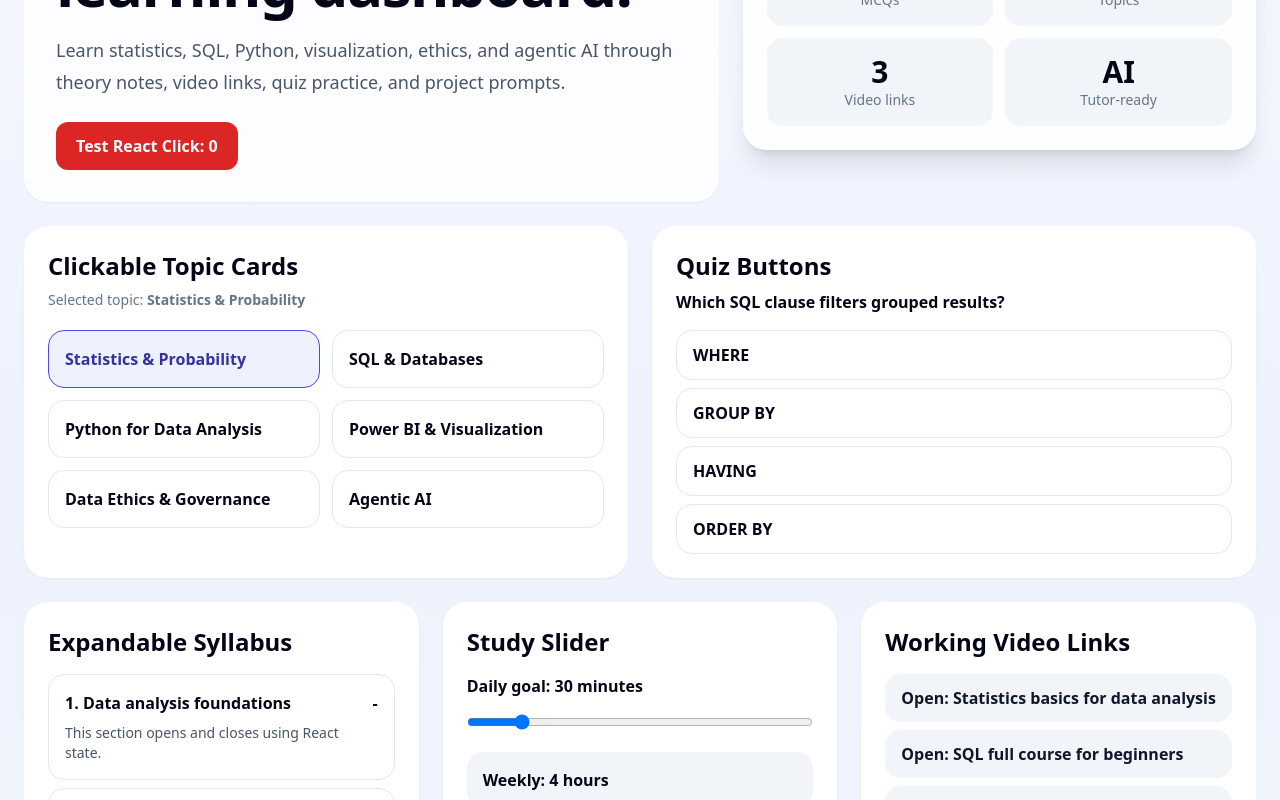
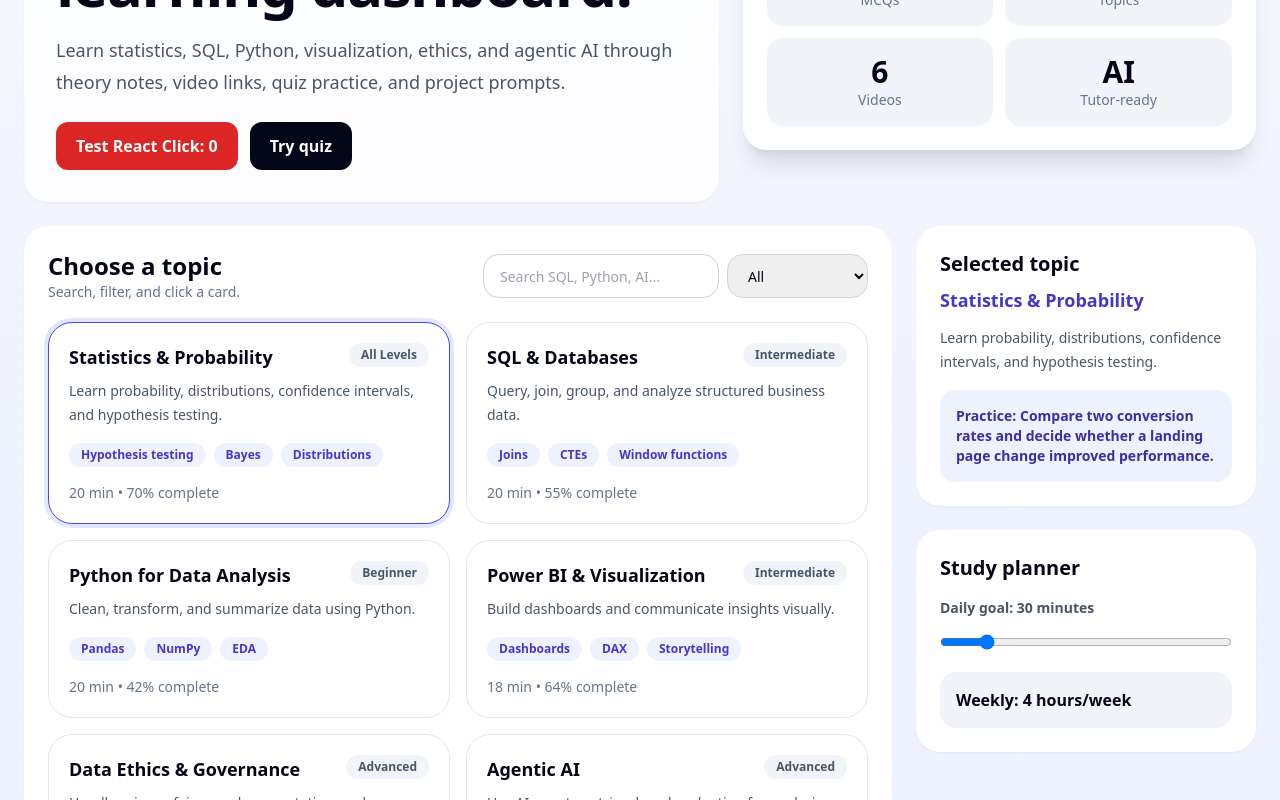
Before and after one commit to abhirathod2001/DataAnalysispro, a Next.js app: page / in a window 1280 px wide. Shown: the part 400-1200 px from the top of the page. Built offline with nearby package versions, Linux system fonts and the light colour scheme.

Commit message:
Make all dashboard features clickable and working

```diff
--- a/components/DataAnalysisPro.jsx
+++ b/components/DataAnalysisPro.jsx
@@ -1,21 +1,66 @@
 'use client';
 
-import { useState } from 'react';
+import { useMemo, useState } from 'react';
 
-const topics = ['Statistics & Probability', 'SQL & Databases', 'Python for Data Analysis', 'Power BI & Visualization', 'Data Ethics & Governance', 'Agentic AI'];
-const syllabus = ['Data analysis foundations', 'Statistics and probability', 'SQL querying and databases', 'Python, Pandas, and NumPy', 'Visualization and dashboarding', 'Business case studies', 'Ethics, governance, and AI workflows'];
+const topics = [
+  { title: 'Statistics & Probability', level: 'All Levels', progress: 70, minutes: 20, description: 'Learn probability, distributions, confidence intervals, and hypothesis testing.', skills: ['Hypothesis testing', 'Bayes', 'Distributions'], practice: 'Compare two conversion rates and decide whether a landing page change improved performance.' },
+  { title: 'SQL & Databases', level: 'Intermediate', progress: 55, minutes: 20, description: 'Query, join, group, and analyze structured business data.', skills: ['Joins', 'CTEs', 'Window functions'], practice: 'Write SQL for monthly revenue, repeat customers, and regional sales.' },
+  { title: 'Python for Data Analysis', level: 'Beginner', progress: 42, minutes: 20, description: 'Clean, transform, and summarize data using Python.', skills: ['Pandas', 'NumPy', 'EDA'], practice: 'Clean a messy CSV and summarize missing values and duplicates.' },
+  { title: 'Power BI & Visualization', level: 'Intermediate', progress: 64, minutes: 18, description: 'Build dashboards and communicate insights visually.', skills: ['Dashboards', 'DAX', 'Storytelling'], practice: 'Create a sales dashboard with revenue, profit, and growth metrics.' },
+  { title: 'Data Ethics & Governance', level: 'Advanced', progress: 28, minutes: 15, description: 'Handle privacy, fairness, documentation, and governance.', skills: ['Privacy', 'Bias', 'Governance'], practice: 'Review a customer dataset for privacy and bias risks.' },
+  { title: 'Agentic AI', level: 'Advanced', progress: 35, minutes: 18, description: 'Use AI agents, retrieval, and evaluation for analysis workflows.', skills: ['RAG', 'Agents', 'Evaluation'], practice: 'Design an AI assistant that answers document questions with citations.' },
+];
+
+const syllabus = [
+  { title: 'Data analysis foundations', detail: 'Data types, metrics, data quality, cleaning strategy, and business questions.' },
+  { title: 'Statistics and probability', detail: 'Descriptive stats, uncertainty, hypothesis testing, confidence intervals, and Bayes.' },
+  { title: 'SQL querying and databases', detail: 'SELECT, WHERE, JOIN, GROUP BY, HAVING, CTEs, subqueries, and windows.' },
+  { title: 'Python, Pandas, and NumPy', detail: 'Clean CSV files, analyze DataFrames, handle missing data, and automate work.' },
+  { title: 'Visualization and dashboarding', detail: 'Choose charts, build dashboards, create KPI summaries, and tell stories.' },
+  { title: 'Business case studies', detail: 'Apply analysis to sales, marketing, finance, operations, and product data.' },
+  { title: 'Ethics, governance, and AI workflows', detail: 'Privacy, bias, responsible AI, access control, and AI-assisted analysis.' },
+];
+
 const videos = [
   { title: 'Statistics basics for data analysis', url: 'https://www.youtube.com/results?search_query=statistics+basics+for+data+analysis' },
   { title: 'SQL full course for beginners', url: 'https://www.youtube.com/results?search_query=sql+full+course+for+beginners+data+analysis' },
   { title: 'Python for data analysis beginner course', url: 'https://www.youtube.com/results?search_query=python+for+data+analysis+beginner+course' },
+  { title: 'Power BI full course for beginners', url: 'https://www.youtube.com/results?search_query=power+bi+full+course+for+beginners' },
+  { title: 'Data ethics explained', url: 'https://www.youtube.com/results?search_query=data+ethics+explained+for+beginners' },
+  { title: 'AI agents tutorial for beginners', url: 'https://www.youtube.com/results?search_query=ai+agents+tutorial+for+beginners' },
 ];
 
+const quiz = {
+  question: 'Which SQL clause filters aggregated/grouped results?',
+  options: ['WHERE', 'GROUP BY', 'HAVING', 'ORDER BY'],
+  answer: 'HAVING',
+};
+
 export default function DataAnalysisPro() {
+  const [query, setQuery] = useState('');
+  const [level, setLevel] = useState('All');
   const [selectedTopic, setSelectedTopic] = useState(topics[0]);
   const [answer, setAnswer] = useState('');
   const [openSyllabus, setOpenSyllabus] = useState(0);
   const [goal, setGoal] = useState(30);
-  const [clickCount, setClickCount] = useState(0);
+  const [testClicks, setTestClicks] = useState(0);
+
+  const filteredTopics = useMemo(() => {
+    const q = query.trim().toLowerCase();
+    return topics.filter((topic) => {
+      const searchable = `${topic.title} ${topic.level} ${topic.description} ${topic.skills.join(' ')}`.toLowerCase();
+      const matchesQuery = !q || searchable.includes(q);
+      const matchesLevel = level === 'All' || topic.level === level || topic.level === 'All Levels';
+      return matchesQuery && matchesLevel;
+    });
+  }, [query, level]);
+
+  const avgProgress = Math.round(topics.reduce((sum, topic) => sum + topic.progress, 0) / topics.length);
+
+  function selectTopic(topic) {
+    setSelectedTopic(topic);
+    setAnswer('');
+  }
 
   return (
     <main className="min-h-screen bg-gradient-to-b from-slate-50 via-indigo-50 to-slate-100 p-6 text-slate-950">
@@ -25,7 +70,10 @@
             <p className="text-sm font-bold uppercase tracking-widest text-indigo-600">DataAnalysis Pro</p>
             <h1 className="mt-1 text-2xl font-black">Theory, quizzes, videos, and projects</h1>
           </div>
-          <a href="#topics" className="rounded-2xl bg-slate-950 px-5 py-3 text-center text-sm font-bold text-white hover:bg-slate-800">Start learning</a>
+          <div className="flex flex-wrap gap-3">
+            <a href="#topics" className="rounded-2xl bg-slate-950 px-5 py-3 text-center text-sm font-bold text-white hover:bg-slate-800">Start learning</a>
+            <a href="#videos" className="rounded-2xl border border-slate-300 bg-white px-5 py-3 text-center text-sm font-bold hover:bg-slate-50">Videos</a>
+          </div>
         </nav>
 
         <header className="grid gap-6 lg:grid-cols-[1.15fr_0.85fr] lg:items-center">
@@ -33,65 +81,101 @@
             <div className="inline-flex rounded-full bg-indigo-100 px-4 py-2 text-sm font-bold text-indigo-700">Beginner to advanced roadmap</div>
             <h2 className="mt-5 max-w-3xl text-4xl font-black tracking-tight sm:text-5xl lg:text-6xl">Master data analysis with a structured learning dashboard.</h2>
             <p className="mt-5 max-w-2xl text-lg leading-8 text-slate-600">Learn statistics, SQL, Python, visualization, ethics, and agentic AI through theory notes, video links, quiz practice, and project prompts.</p>
-            <button type="button" onClick={() => setClickCount((count) => count + 1)} className="mt-6 rounded-xl bg-red-600 px-5 py-3 font-bold text-white">Test React Click: {clickCount}</button>
+            <div className="mt-6 flex flex-wrap gap-3">
+              <button type="button" onClick={() => setTestClicks((count) => count + 1)} className="rounded-xl bg-red-600 px-5 py-3 font-bold text-white">Test React Click: {testClicks}</button>
+              <a href="#quiz" className="rounded-xl bg-slate-950 px-5 py-3 font-bold text-white hover:bg-slate-800">Try quiz</a>
+            </div>
           </div>
 
           <div className="rounded-3xl bg-white/85 p-6 shadow-xl backdrop-blur">
             <p className="text-sm text-slate-500">Learning dashboard</p>
-            <h3 className="mt-1 text-3xl font-black">49% overall progress</h3>
-            <div className="mt-5 h-3 overflow-hidden rounded-full bg-slate-200"><div className="h-full w-[49%] rounded-full bg-slate-950" /></div>
+            <h3 className="mt-1 text-3xl font-black">{avgProgress}% overall progress</h3>
+            <div className="mt-5 h-3 overflow-hidden rounded-full bg-slate-200"><div className="h-full rounded-full bg-slate-950" style={{ width: `${avgProgress}%` }} /></div>
             <div className="mt-6 grid grid-cols-2 gap-3">
-              <div className="rounded-2xl bg-slate-100 p-4 text-center"><div className="text-3xl font-black">100</div><div className="text-sm text-slate-500">MCQs</div></div>
-              <div className="rounded-2xl bg-slate-100 p-4 text-center"><div className="text-3xl font-black">6</div><div className="text-sm text-slate-500">Topics</div></div>
-              <div className="rounded-2xl bg-slate-100 p-4 text-center"><div className="text-3xl font-black">3</div><div className="text-sm text-slate-500">Video links</div></div>
-              <div className="rounded-2xl bg-slate-100 p-4 text-center"><div className="text-3xl font-black">AI</div><div className="text-sm text-slate-500">Tutor-ready</div></div>
+              <button type="button" onClick={() => setTestClicks((c) => c + 1)} className="rounded-2xl bg-slate-100 p-4 text-center hover:bg-slate-200"><div className="text-3xl font-black">100</div><div className="text-sm text-slate-500">MCQs</div></button>
+              <button type="button" onClick={() => document.getElementById('topics')?.scrollIntoView({ behavior: 'smooth' })} className="rounded-2xl bg-slate-100 p-4 text-center hover:bg-slate-200"><div className="text-3xl font-black">{topics.length}</div><div className="text-sm text-slate-500">Topics</div></button>
+              <button type="button" onClick={() => document.getElementById('videos')?.scrollIntoView({ behavior: 'smooth' })} className="rounded-2xl bg-slate-100 p-4 text-center hover:bg-slate-200"><div className="text-3xl font-black">{videos.length}</div><div className="text-sm text-slate-500">Videos</div></button>
+              <button type="button" onClick={() => alert('AI tutor UI is ready. Backend can be connected next.')} className="rounded-2xl bg-slate-100 p-4 text-center hover:bg-slate-200"><div className="text-3xl font-black">AI</div><div className="text-sm text-slate-500">Tutor-ready</div></button>
             </div>
           </div>
         </header>
 
-        <section id="topics" className="grid gap-6 lg:grid-cols-2">
+        <section id="topics" className="grid gap-6 lg:grid-cols-[1fr_340px]">
           <div className="rounded-3xl bg-white p-6 shadow-sm">
-            <h2 className="text-2xl font-black">Clickable Topic Cards</h2>
-            <p className="mt-2 text-sm text-slate-500">Selected topic: <strong>{selectedTopic}</strong></p>
-            <div className="mt-5 grid gap-3 sm:grid-cols-2">
-              {topics.map((topic) => (
-                <button key={topic} type="button" onClick={() => setSelectedTopic(topic)} className={`rounded-2xl border p-4 text-left font-bold ${selectedTopic === topic ? 'border-indigo-600 bg-indigo-50 text-indigo-800' : 'border-slate-200 bg-white hover:bg-slate-50'}`}>{topic}</button>
-              ))}
+            <div className="mb-5 flex flex-col gap-3 md:flex-row md:items-center md:justify-between">
+              <div>
+                <h2 className="text-2xl font-black">Choose a topic</h2>
+                <p className="text-sm text-slate-500">Search, filter, and click a card.</p>
+              </div>
+              <div className="flex flex-col gap-2 sm:flex-row">
+                <input value={query} onChange={(event) => setQuery(event.target.value)} placeholder="Search SQL, Python, AI..." className="h-11 rounded-2xl border border-slate-300 px-4 text-sm outline-none focus:ring-4 focus:ring-indigo-200" />
+                <select value={level} onChange={(event) => setLevel(event.target.value)} className="h-11 rounded-2xl border border-slate-300 px-4 text-sm outline-none focus:ring-4 focus:ring-indigo-200">
+                  <option value="All">All</option>
+                  <option value="Beginner">Beginner</option>
+                  <option value="Intermediate">Intermediate</option>
+                  <option value="Advanced">Advanced</option>
+                </select>
+              </div>
+            </div>
+
+            <div className="grid gap-4 md:grid-cols-2">
+              {filteredTopics.map((topic) => {
+                const selected = selectedTopic.title === topic.title;
+                return (
+                  <button key={topic.title} type="button" onClick={() => selectTopic(topic)} className={`rounded-3xl border bg-white p-5 text-left transition hover:-translate-y-1 hover:shadow-md focus:outline-none focus:ring-4 focus:ring-indigo-200 ${selected ? 'border-indigo-600 ring-4 ring-indigo-100' : 'border-slate-200'}`}>
+                    <div className="flex items-start justify-between gap-3"><h3 className="text-lg font-black">{topic.title}</h3><span className="rounded-full bg-slate-100 px-3 py-1 text-xs font-semibold text-slate-600">{topic.level}</span></div>
+                    <p className="mt-2 text-sm leading-6 text-slate-600">{topic.description}</p>
+                    <div className="mt-4 flex flex-wrap gap-2">{topic.skills.map((skill) => <span key={skill} className="rounded-full bg-indigo-50 px-3 py-1 text-xs font-bold text-indigo-700">{skill}</span>)}</div>
+                    <div className="mt-4 text-sm text-slate-500">{topic.minutes} min • {topic.progress}% complete</div>
+                  </button>
+                );
+              })}
             </div>
           </div>
 
-          <div className="rounded-3xl bg-white p-6 shadow-sm">
-            <h2 className="text-2xl font-black">Quiz Buttons</h2>
-            <p className="mt-2 font-semibold">Which SQL clause filters grouped results?</p>
-            <div className="mt-4 space-y-2">
-              {['WHERE', 'GROUP BY', 'HAVING', 'ORDER BY'].map((option) => (
-                <button key={option} type="button" onClick={() => setAnswer(option)} className={`block w-full rounded-2xl border px-4 py-3 text-left font-bold ${answer === option ? option === 'HAVING' ? 'border-emerald-600 bg-emerald-50 text-emerald-800' : 'border-rose-600 bg-rose-50 text-rose-800' : 'border-slate-200 bg-white hover:bg-slate-50'}`}>{option}</button>
-              ))}
+          <aside className="space-y-6">
+            <div className="rounded-3xl bg-white p-6 shadow-sm">
+              <h2 className="text-xl font-black">Selected topic</h2>
+              <p className="mt-2 text-lg font-bold text-indigo-700">{selectedTopic.title}</p>
+              <p className="mt-3 text-sm leading-6 text-slate-600">{selectedTopic.description}</p>
+              <button type="button" onClick={() => alert(selectedTopic.practice)} className="mt-4 rounded-2xl bg-indigo-50 p-4 text-left text-sm font-semibold text-indigo-800 hover:bg-indigo-100">Practice: {selectedTopic.practice}</button>
             </div>
-            {answer && <p className="mt-4 rounded-2xl bg-slate-100 p-4 font-bold">{answer === 'HAVING' ? 'Correct: HAVING filters grouped results.' : 'Incorrect. The correct answer is HAVING.'}</p>}
-          </div>
+
+            <div className="rounded-3xl bg-white p-6 shadow-sm">
+              <h2 className="text-xl font-black">Study planner</h2>
+              <label htmlFor="goal" className="mt-4 block text-sm font-semibold text-slate-600">Daily goal: {goal} minutes</label>
+              <input id="goal" type="range" min="15" max="120" step="15" value={goal} onChange={(event) => setGoal(Number(event.target.value))} className="mt-4 w-full" />
+              <p className="mt-4 rounded-2xl bg-slate-100 p-4 font-bold">Weekly: {Math.round((goal * 7) / 60)} hours/week</p>
+            </div>
+          </aside>
         </section>
 
         <section className="grid gap-6 lg:grid-cols-3">
           <div className="rounded-3xl bg-white p-6 shadow-sm">
-            <h2 className="text-2xl font-black">Expandable Syllabus</h2>
+            <h2 className="text-2xl font-black">Full syllabus</h2>
             <div className="mt-4 space-y-2">
               {syllabus.map((item, index) => {
                 const open = openSyllabus === index;
-                return <button key={item} type="button" onClick={() => setOpenSyllabus(open ? -1 : index)} className="block w-full rounded-2xl border border-slate-200 bg-white p-4 text-left hover:bg-slate-50"><div className="flex justify-between gap-3 font-bold"><span>{index + 1}. {item}</span><span>{open ? '-' : '+'}</span></div>{open && <p className="mt-2 text-sm text-slate-600">This section opens and closes using React state.</p>}</button>;
+                return <button key={item.title} type="button" onClick={() => setOpenSyllabus(open ? -1 : index)} className="block w-full rounded-2xl border border-slate-200 bg-white p-4 text-left hover:bg-slate-50"><div className="flex justify-between gap-3 font-bold"><span>{index + 1}. {item.title}</span><span>{open ? '-' : '+'}</span></div>{open && <p className="mt-2 text-sm text-slate-600">{item.detail}</p>}</button>;
               })}
             </div>
           </div>
 
-          <div className="rounded-3xl bg-white p-6 shadow-sm">
-            <h2 className="text-2xl font-black">Study Slider</h2>
-            <label htmlFor="goal" className="mt-4 block font-semibold">Daily goal: {goal} minutes</label>
-            <input id="goal" type="range" min="15" max="120" step="15" value={goal} onChange={(event) => setGoal(Number(event.target.value))} className="mt-4 w-full" />
-            <p className="mt-4 rounded-2xl bg-slate-100 p-4 font-bold">Weekly: {Math.round((goal * 7) / 60)} hours</p>
+          <div id="quiz" className="rounded-3xl bg-white p-6 shadow-sm">
+            <h2 className="text-2xl font-black">Quiz preview</h2>
+            <p className="mt-3 font-semibold">{quiz.question}</p>
+            <div className="mt-4 space-y-2">
+              {quiz.options.map((option) => {
+                const selected = answer === option;
+                const correct = option === quiz.answer;
+                return <button key={option} type="button" onClick={() => setAnswer(option)} className={`block w-full rounded-2xl border px-4 py-3 text-left font-bold ${selected ? correct ? 'border-emerald-600 bg-emerald-50 text-emerald-800' : 'border-rose-600 bg-rose-50 text-rose-800' : 'border-slate-200 bg-white hover:bg-slate-50'}`}>{option}</button>;
+              })}
+            </div>
+            {answer && <p className="mt-4 rounded-2xl bg-slate-100 p-4 font-bold">{answer === quiz.answer ? 'Correct. HAVING filters grouped results.' : 'Not quite. The correct answer is HAVING.'}</p>}
           </div>
 
-          <div className="rounded-3xl bg-white p-6 shadow-sm">
-            <h2 className="text-2xl font-black">Working Video Links</h2>
+          <div id="videos" className="rounded-3xl bg-white p-6 shadow-sm">
+            <h2 className="text-2xl font-black">Video library</h2>
             <div className="mt-4 space-y-2">
               {videos.map((video) => <a key={video.title} href={video.url} target="_blank" rel="noopener noreferrer" className="block rounded-2xl bg-slate-100 px-4 py-3 font-bold text-slate-900 hover:bg-slate-200 hover:underline">Open: {video.title}</a>)}
             </div>
```
